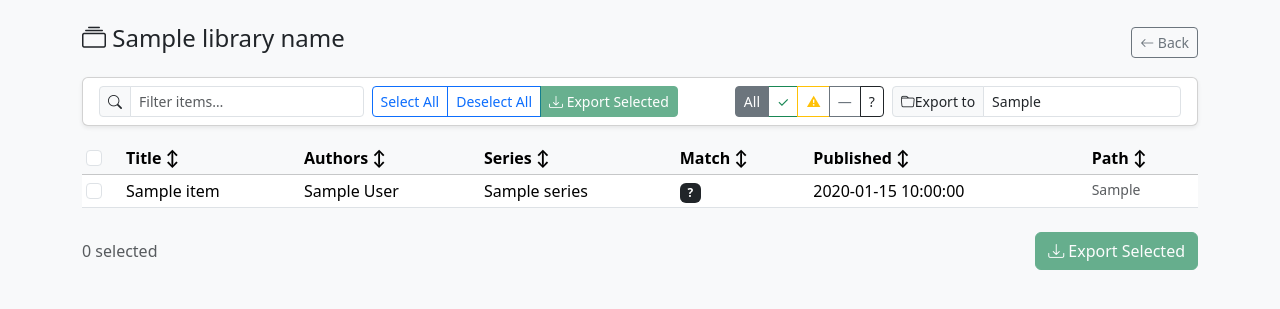
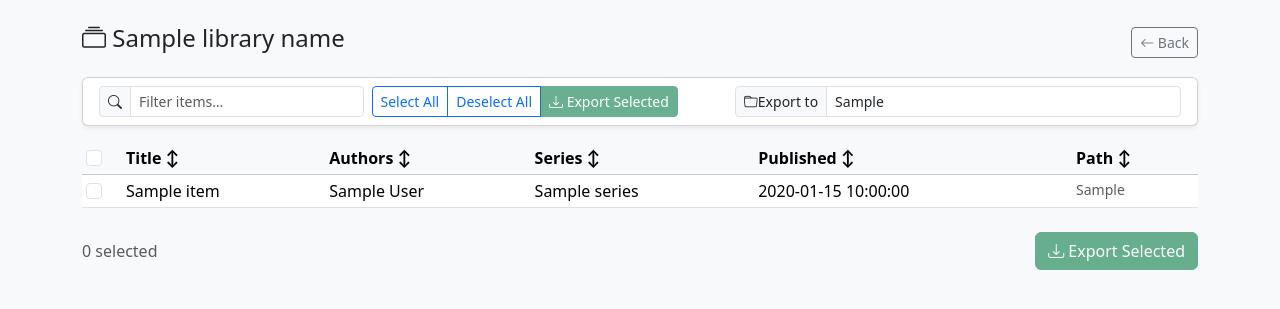
Before and after one commit to Craftwork2720/audiobookshelf-metadata-exporter, a Flask app: template templates/browse.html in a window 1280 px wide. Shown: the part 56-365 px from the top of the page. Run offline with Flask 3, Linux system fonts and the light colour scheme; the template is opened without the code that fills it: most values are stand-ins (such as "Sample title", 1, 10 or a date in 2020).

Commit message:
Add fuzzy matching feature for metadata; update Dockerfile and documentation

```diff
--- a/app.py
+++ b/app.py
@@ -18,6 +18,7 @@ app = Flask(__name__)
 app.secret_key = os.environ.get("SECRET_KEY") or os.urandom(24)
 
 DEFAULT_EXPORT_PATH = os.environ.get("EXPORT_PATH", "/exported")
+MATCHER_ENABLED = os.environ.get("MATCHER_ENABLED", "false").lower() in ("true", "1", "yes")
 
 # In-memory job store for export progress polling
 jobs = {}
@@ -56,12 +57,13 @@ def browse():
         flash(f"Database error: {e}", "danger")
         return redirect(url_for("index"))
 
-    for item in items:
-        item["match"] = matcher.compare(
-            item.get("title", ""),
-            item.get("authors", ""),
-            item.get("rel_path", ""),
-        )
+    if MATCHER_ENABLED:
+        for item in items:
+            item["match"] = matcher.compare(
+                item.get("title", ""),
+                item.get("authors", ""),
+                item.get("rel_path", ""),
+            )
 
     default_path = os.path.join(DEFAULT_EXPORT_PATH, library_name or "Unknown")
 
@@ -71,6 +73,7 @@ def browse():
         library_id=library_id,
         library_name=library_name or "Unknown Library",
         default_export_path=default_path,
+        matcher_enabled=MATCHER_ENABLED,
     )
 
 
--- a/templates/browse.html
+++ b/templates/browse.html
@@ -32,6 +32,7 @@
                         </button>
                     </div>
                 </div>
+                {% if matcher_enabled %}
                 <div class="col-md-auto">
                     <div class="btn-group btn-group-sm" id="match-filter">
                         <button type="button" class="btn btn-outline-secondary active" data-match="all">All</button>
@@ -41,6 +42,7 @@
                         <button type="button" class="btn btn-outline-dark" data-match="unknown">?</button>
                     </div>
                 </div>
+                {% endif %}
                 <div class="col">
                     <div class="input-group input-group-sm">
                         <span class="input-group-text"><i class="bi bi-folder"></i> Export to</span>
@@ -95,7 +97,9 @@
                     <th class="sortable" data-col="0">Title <span class="sort-icon">&#8597;</span></th>
                     <th class="sortable" data-col="1">Authors <span class="sort-icon">&#8597;</span></th>
                     <th class="sortable" data-col="2">Series <span class="sort-icon">&#8597;</span></th>
+                    {% if matcher_enabled %}
                     <th class="sortable" data-col="5">Match <span class="sort-icon">&#8597;</span></th>
+                    {% endif %}
                     <th class="sortable" data-col="3">Published <span class="sort-icon">&#8597;</span></th>
                     <th class="sortable" data-col="4">Path <span class="sort-icon">&#8597;</span></th>
                 </tr>
@@ -108,17 +112,18 @@
                     data-series="{{ item.series or '' }}"
                     data-published="{{ item.published_year or '' }}"
                     data-path="{{ item.rel_path or '' }}"
-                    data-match="{{ item.match.status }}">
+                    {% if matcher_enabled %}data-match="{{ item.match.status }}"{% endif %}>
                     <td>
                         <input type="checkbox" name="item_ids" value="{{ item.id }}"
                                class="form-check-input item-checkbox">
                     </td>
                     <td class="item-title">{{ item.title or item.book_title or '—' }}</td>
-                    <td class="item-authors {% if item.match.author_score is not none and item.match.author_score < 0.55 and not item.match.lektor_author %}table-danger{% endif %}"
-                        title="{% if item.match.author_score is not none %}Author match score: {{ item.match.author_score }}{% endif %}">
+                    <td class="item-authors{% if matcher_enabled and item.match.author_score is not none and item.match.author_score < 0.55 and not item.match.lektor_author %} table-danger{% endif %}"
+                        {% if matcher_enabled and item.match.author_score is not none %}title="Author match score: {{ item.match.author_score }}"{% endif %}>
                         {{ item.authors or '—' }}
                     </td>
                     <td class="item-series">{{ item.series or '—' }}</td>
+                    {% if matcher_enabled %}
                     <td>
                         {% set m = item.match %}
                         {% if m.status == 'match' %}
@@ -138,6 +143,7 @@
                             <span class="badge bg-info ms-1" title="Author field contains narrator name">&#127908;</span>
                         {% endif %}
                     </td>
+                    {% endif %}
                     <td>{{ item.published_year or '—' }}</td>
                     <td class="text-muted small">{{ item.rel_path }}</td>
                 </tr>
@@ -177,6 +183,7 @@
     const btnExport = document.getElementById('btn-export');
     const btnExportTop = document.getElementById('btn-export-top');
     const exportForm = document.getElementById('export-form');
+    const matcherEnabled = {{ 'true' if matcher_enabled else 'false' }};
 
     // --- State ---
     let currentSort = { col: null, asc: true };
@@ -202,7 +209,10 @@
     function sortTable(colIndex) {
         const tbody = document.querySelector('#items-table tbody');
         const rows = Array.from(tbody.querySelectorAll('.item-row'));
-        const colKey = ['title','authors','series','published','path','match'][colIndex];
+        const colKeys = matcherEnabled
+            ? ['title','authors','series','published','path','match']
+            : ['title','authors','series','published','path'];
+        const colKey = colKeys[colIndex];
 
         if (currentSort.col === colIndex) {
             currentSort.asc = !currentSort.asc;
```
Also changed, not shown: CLAUDE.md (+1 -0 lines), .build/buildx.md, README.MD, 1 other file.
